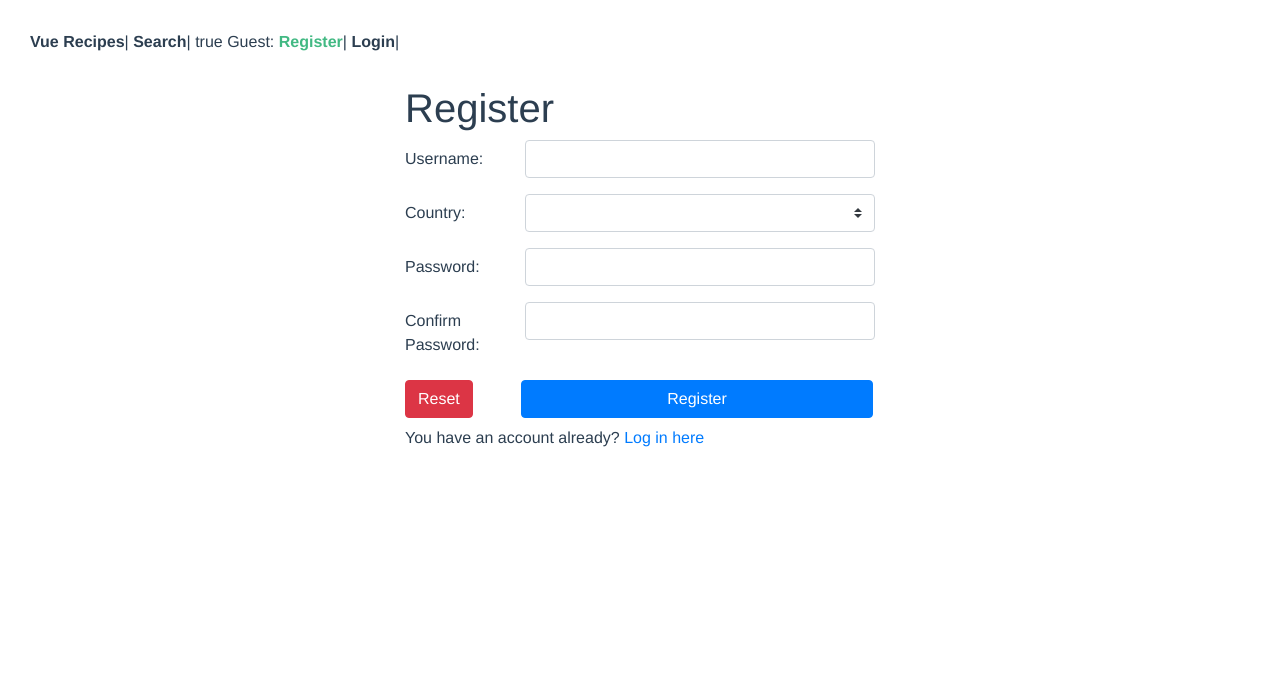
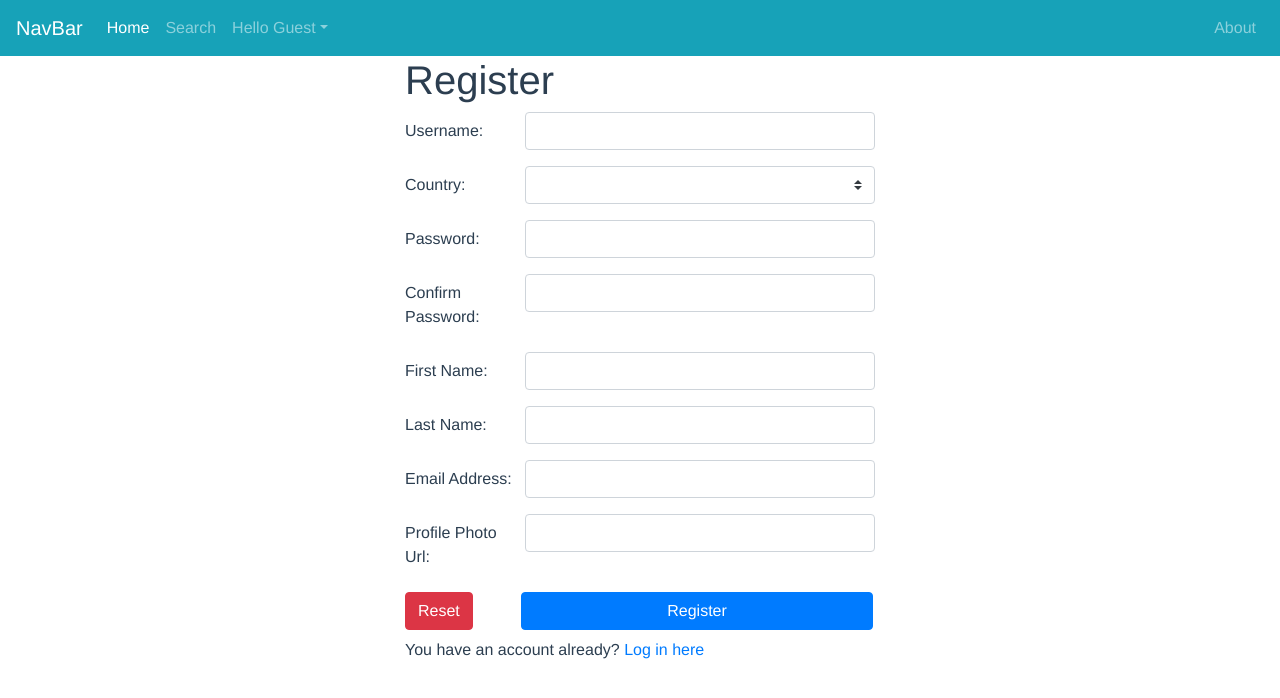
Before and after one commit to SISE-Web-Development-Environments/assignment-3-3-v2-alon-gal, a Vue app: page /#/register in a window 1280 px wide. Shown: the top 698 px of the page. Built offline with nearby package versions, Linux system fonts and the light colour scheme.

Commit message:
register and last viewd

```diff
--- a/src/App.vue
+++ b/src/App.vue
@@ -1,17 +1,45 @@
 <template>
   <div id="app">
-    <div id="nav">
-      <router-link :to="{ name: 'main' }">Vue Recipes</router-link>|
-      <router-link :to="{ name: 'search' }">Search</router-link>|
-      {{ !$root.store.username }}
-      <span v-if="!$root.store.username">
-        Guest:
-        <router-link :to="{ name: 'register' }">Register</router-link>|
-        <router-link :to="{ name: 'login' }">Login</router-link>|
-      </span>
-      <span v-else>
-        {{ $root.store.username }}: <button @click="Logout">Logout</button>|
-      </span>
+    <div>
+      <b-navbar toggleable="lg" type="dark" variant="info">
+        <b-navbar-brand href="#">NavBar</b-navbar-brand>
+
+        <b-navbar-toggle target="nav-collapse"></b-navbar-toggle>
+
+        <b-collapse id="nav-collapse" is-nav>
+          <b-navbar-nav>
+            <b-nav-item active :to="{ name: 'main' }">Home</b-nav-item>
+            <b-nav-item :to="{ name: 'search' }">Search</b-nav-item>
+            <b-nav-item-dropdown
+              v-if="!$root.store.username"
+              id="my-nav-dropdown"
+              text="Hello Guest"
+              toggle-class="nav-link-custom"
+              right
+            >
+              <b-dropdown-item :to="{ name: 'login' }">Login</b-dropdown-item>
+              <b-dropdown-divider></b-dropdown-divider>
+              <b-dropdown-item :to="{ name: 'register' }">Register</b-dropdown-item>
+            </b-nav-item-dropdown>
+            <b-nav-item-dropdown
+              v-else
+              id="my-nav-dropdown"
+              text="User"
+              toggle-class="nav-link-custom"
+              right
+            >
+              <b-dropdown-item @click="Logout">Logout</b-dropdown-item>
+            </b-nav-item-dropdown>
+          </b-navbar-nav>
+
+          <!-- Right aligned nav items -->
+          <b-navbar-nav class="ml-auto">
+            <b-nav-form>
+              <b-nav-item>About</b-nav-item>
+            </b-nav-form>
+          </b-navbar-nav>
+        </b-collapse>
+      </b-navbar>
     </div>
     <router-view />
   </div>
--- a/src/components/RecipePreviewList.vue
+++ b/src/components/RecipePreviewList.vue
@@ -4,10 +4,8 @@
       {{ title }}:
       <slot></slot>
     </h3>
-    <b-row>
-      <b-col v-for="r in recipes" :key="r.id">
-        <RecipePreview class="recipePreview" :recipe="r" />
-      </b-col>
+    <b-row v-for="r in recipes" :key="r.id">
+      <RecipePreview class="recipePreview" :recipe="r" />
     </b-row>
   </b-container>
 </template>
@@ -23,6 +21,10 @@ export default {
     title: {
       type: String,
       required: true
+    },
+    reqType: {
+      type: String,
+      required: true
     }
   },
   data() {
@@ -36,9 +38,21 @@ export default {
   methods: {
     async updateRecipes() {
       try {
-        const response = await this.axios.get(
+
+        const type = this.$props.reqType;
+
+        var response;
+
+        if(type === "random"){
+        response = await this.axios.get(
           "https://assignment3-3-alon-gal.herokuapp.com/recipes/getRandomRecipes/3"
         );
+        } else if(type === "watched"){
+          const user = this.$root.store.username;
+          response = await this.axios.get(
+          "https://assignment3-3-alon-gal.herokuapp.com/users/lastThreeWatched/" + user
+          );
+        }
 
         // console.log(response);
         const recipes = response.data;
--- a/src/main.js
+++ b/src/main.js
@@ -20,12 +20,14 @@ import {
   FormInputPlugin,
   ButtonPlugin,
   CardPlugin,
+  DropdownPlugin,
   NavbarPlugin,
   FormSelectPlugin,
   AlertPlugin,
   ToastPlugin,
   LayoutPlugin,
   SpinnerPlugin,
+  NavPlugin,
 } from "bootstrap-vue";
 [
   FormGroupPlugin,
@@ -33,15 +35,19 @@ import {
   FormInputPlugin,
   ButtonPlugin,
   CardPlugin,
+  DropdownPlugin,
   NavbarPlugin,
   FormSelectPlugin,
   AlertPlugin,
   ToastPlugin,
   LayoutPlugin,
   SpinnerPlugin,
+  NavPlugin,
 ].forEach((x) => Vue.use(x));
 Vue.use(Vuelidate);
 Vue.use(SpinnerPlugin);
+Vue.use(NavPlugin);
+Vue.use(DropdownPlugin);
 axios.interceptors.request.use(
   function(config) {
     // Do something before request is sent
--- a/src/pages/MainPage.vue
+++ b/src/pages/MainPage.vue
@@ -1,8 +1,14 @@
 <template>
   <div class="container">
     <h1 class="title">Main Page</h1>
-    <RecipePreviewList title="Random Recipes" class="RandomRecipes center" />
-    <router-link v-if="!$root.store.username" to="/login" tag="button">You need to Login to vue this</router-link>
+    <b-container class="bv-example-row">
+  <b-row>
+    <b-col><RecipePreviewList reqType = "random" title="Explore These Recipes" class="RandomRecipes center" /></b-col>
+    <b-col><RecipePreviewList v-if="$root.store.username" reqType = "watched" title="Last watched recipes" class="RandomRecipes center" /></b-col>
+  </b-row>
+    </b-container>
+
+    <!--<router-link v-if="!$root.store.username" to="/login" tag="button">You need to Login to vue this</router-link>
     {{ !$root.store.username }}
     <RecipePreviewList
       title="Last Viewed Recipes"
@@ -12,7 +18,7 @@
         center: true
       }"
       disabled
-    ></RecipePreviewList>
+    ></RecipePreviewList>-->
     <!-- <div
       style="position: absolute;top: 70%;left: 50%;transform: translate(-50%, -50%);"
     >
@@ -24,6 +30,7 @@
 <script>
 import RecipePreviewList from "../components/RecipePreviewList";
 export default {
+    name: "Main",
   components: {
     RecipePreviewList
   }
--- a/src/pages/RegisterPage.vue
+++ b/src/pages/RegisterPage.vue
@@ -21,7 +21,7 @@
           Username length should be between 3-8 characters long
         </b-form-invalid-feedback>
         <b-form-invalid-feedback v-if="!$v.form.username.alpha">
-          Username alpha
+          Username must contain only letters
         </b-form-invalid-feedback>
       </b-form-group>
 
@@ -90,6 +90,87 @@
         </b-form-invalid-feedback>
       </b-form-group>
 
+      <b-form-group
+        id="input-group-firstName"
+        label-cols-sm="3"
+        label="First Name:"
+        label-for="firstName"
+      >
+        <b-form-input
+          id="firstName"
+          type="text"
+          v-model="$v.form.firstName.$model"
+          :state="validateState('firstName')"
+        ></b-form-input>
+        <b-form-invalid-feedback v-if="!$v.form.firstName.required">
+          First name is required
+        </b-form-invalid-feedback>
+        <b-form-invalid-feedback
+          v-else-if="!$v.form.firstName.alpha"
+        >
+          First name must contain only letters
+        </b-form-invalid-feedback>
+      </b-form-group>
+
+      <b-form-group
+        id="input-group-lastName"
+        label-cols-sm="3"
+        label="Last Name:"
+        label-for="lastName"
+      >
+        <b-form-input
+          id="lastName"
+          type="text"
+          v-model="$v.form.lastName.$model"
+          :state="validateState('lastName')"
+        ></b-form-input>
+        <b-form-invalid-feedback v-if="!$v.form.lastName.required">
+          Last name name is required
+        </b-form-invalid-feedback>
+        <b-form-invalid-feedback
+          v-else-if="!$v.form.lastName.alpha"
+        >
+          Last name must contain only letters
+        </b-form-invalid-feedback>
+      </b-form-group>
+
+      <b-form-group
+        id="input-group-email"
+        label-cols-sm="3"
+        label="Email Address:"
+        label-for="email"
+      >
+        <b-form-input
+          id="email"
+          type="text"
+          v-model="$v.form.email.$model"
+          :state="validateState('email')"
+        ></b-form-input>
+        <b-form-invalid-feedback v-if="!$v.form.email.required">
+          Email address name is required
+        </b-form-invalid-feedback>
+                <b-form-invalid-feedback v-if="!$v.form.email.email">
+          Please enter a valid email address
+        </b-form-invalid-feedback>
+      </b-form-group>
+
+      <b-form-group
+        id="input-group-photoUrl"
+        label-cols-sm="3"
+        label="Profile Photo Url:"
+        label-for="photoUrl"
+      >
+        <b-form-input
+          id="photoUrl"
+          type="text"
+          v-model="$v.form.photoUrl.$model"
+          :state="validateState('photoUrl')"
+        ></b-form-input>
+        <b-form-invalid-feedback v-if="!$v.form.photoUrl.required">
+          Photo Url is required
+        </b-form-invalid-feedback>
+      </b-form-group>
+
       <b-button type="reset" variant="danger">Reset</b-button>
       <b-button
         type="submit"
@@ -130,6 +211,7 @@ import {
   email
 } from "vuelidate/lib/validators";
 
+
 export default {
   name: "Register",
   data() {
@@ -142,6 +224,7 @@ export default {
         password: "",
         confirmedPassword: "",
         email: "",
+        photoUrl: "",
         submitError: undefined
       },
       countries: [{ value: null, text: "", disabled: true }],
@@ -163,6 +246,21 @@ export default {
         required,
         length: (p) => minLength(5)(p) && maxLength(10)(p)
       },
+      firstName:{
+        required,
+        alpha
+      },
+      lastName:{
+        required,
+        alpha
+      },
+      email:{
+          required,
+          email
+      },
+      photoUrl:{
+        required
+      },
       confirmedPassword: {
         required,
         sameAsPassword: sameAs("password")
@@ -182,10 +280,16 @@ export default {
     async Register() {
       try {
         const response = await this.axios.post(
-          "https://test-for-3-2.herokuapp.com/user/Register",
+          "https://assignment3-3-alon-gal.herokuapp.com/register",
           {
-            username: this.form.username,
-            password: this.form.password
+            userName: this.form.username,
+            password: this.form.password,
+            firstname: this.form.firstName,
+            lastname: this.form.lastName,
+            confirmedPassword: this.form.confirmedPassword,
+            email: this.form.email,
+            country: this.form.country,
+            photoUrl: this.form.photoUrl
           }
         );
         this.$router.push("/login");
```
Also changed, not shown: 1 other file (tests, documents, lock files or other folders).
